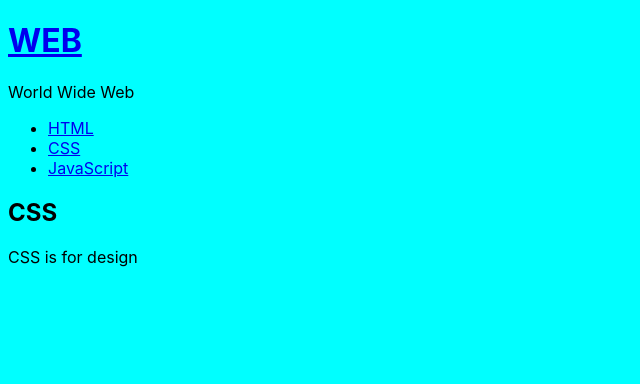
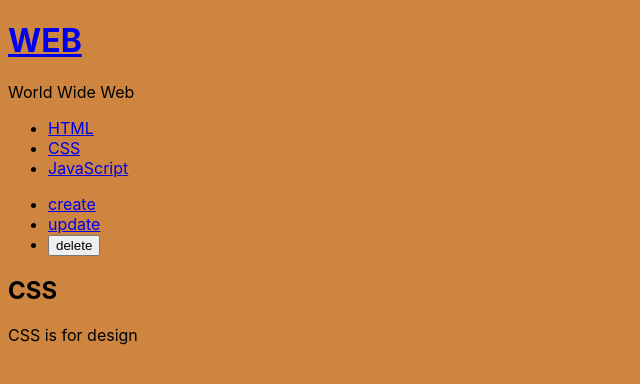
Before and after one commit to leegeonwoo3381/React-Management, a React (Create React App) app: page / in a window 1280 px wide. Shown: the top 384 px of the page, without its empty margins (0-640 px from the left). Built offline with nearby package versions, Linux system fonts and the light colour scheme.

Commit message:
create upadate delete

```diff
--- a/src/App.js
+++ b/src/App.js
@@ -4,10 +4,12 @@
 import TOC from './components/TOC';
 import COL from './components/COL';
 import Subject from './components/Subject';
+import Control from './components/Control';
 
 import './App.css';
 import React,{ Component } from 'react';
 // import Header from '../src/chrome/Header';
+// import Body from '../src/chrome/Body';
 // import Footer from '../src/chrome/Footer';
 
 // class App extends Component {
@@ -87,6 +89,11 @@ class App extends Component {
               );
           }.bind(this)}
         ></TOC>
+        <Control onChangeMode={function(_mode){
+          this.setState({
+            mode:_mode
+          });
+        }.bind(this)}></Control>
 
         <COL title={_title} desc={_desc}></COL>
       </div>
@@ -112,3 +119,67 @@ class App extends Component {
 
 
 export default App;
+
+//--------------------------------------------------------------------------------------------------------------------------
+
+// class App extends Component {
+//   constructor(props) {
+//     super(props);
+//     this.state = {
+//       mode:'read',
+//       selected_content_id:1,
+//       subject:{title:'홈',sub:'안녕하세요~'},
+//       welcome:{title:'환영합니다', desc:'안녕하세요 이건우라고 합니다. 잘부탁드립니다.'},
+//       contents:[
+//         {id:1, title:'이건우',desc:'손놈님~~'},
+//         {id:2, title:'나이',desc:'32세'},
+//         {id:3, title:'연락처', desc:'010-1234-5678'},
+//         {id:4, title:'집', desc:'서울 구로구'},
+//       ]
+//     }
+//   }
+//   render() {
+//     console.log('App render');
+//     let _title, _desc = null;
+//     if(this.state.mode === 'Welcome') {       // == 는 값이 같은 때만 사용, === 는 값과, 타입이 같은지 확인할 때 사용
+//       _title = this.state.welcome.title;
+//       _desc = this.state.welcome.desc;
+//     }else if(this.state.mode === 'read') {
+
+//       let i = 0;
+//       while(i < this.state.contents.length) {
+//         let data = this.state.contents[i];
+//         if(data.id === this.state.selected_content_id) {
+//           _title = data.title;
+//           _desc = data.desc;
+//           break;
+//         }
+//         i = i+1;
+//       }
+
+//     }
+//     return (
+//       <div>
+//         <Header
+//           title={this.state.subject.title}
+//           sub={this.state.subject.sub}
+//           onChangePage={function(){this.setState({mode:'Welcome'})}.bind(this)}
+//         ></Header>   {/* <Subject /> */}
+
+//         <Body data={this.state.contents}
+//           onChangePage={function(id){
+//             this.setState(
+//               {
+//                 mode:'read',
+//                 selected_content_id:Number(id)
+//               }
+//               );
+//           }.bind(this)}
+//         ></Body>
+
+//         <Footer title={_title} desc={_desc}></Footer>
+//       </div>
+//     );
+//   }
+// }
+// export default App;
--- /dev/null
+++ b/src/chrome/Body.js
@@ -0,0 +1,38 @@
+import React,{ Component } from 'react';
+
+class Body extends Component {
+    render() {
+      let lists = [];
+      let data = this.props.data;
+      let i = 0;
+      while(i<data.length) {
+        lists.push(<button key={data[i].id}>
+          <a
+          href={"/content/" + data[i].id}
+          data-id = {data[i].id}
+            onClick = {function(e) {
+            e.preventDefault();
+            this.props.onChangePage(e.target.dataset.id);
+          }.bind(this)}
+          >{data[i].title}</a></button>);
+        i = i + 1;
+      }
+      return (
+        <nav>
+            <br></br>
+            <hr></hr>
+            <br></br>
+            &nbsp;&nbsp;
+            {lists}
+            <br></br>
+            <br></br>
+            <hr></hr>
+            <br></br>
+
+        </nav>
+
+      );
+    }
+  }
+
+  export default Body;
--- a/src/chrome/Footer.js
+++ b/src/chrome/Footer.js
@@ -3,10 +3,10 @@ import React,{ Component } from 'react';
 class Footer extends Component {
     render() {
       return (
-        <footer>
+        <article>
           <h2>{this.props.title}</h2>
           {this.props.desc}
-        </footer>
+        </article>
       );
     }
   }
--- a/src/chrome/Header.js
+++ b/src/chrome/Header.js
@@ -4,7 +4,10 @@ class Header extends Component {
     render() {
       return(
         <header>
-          <h1>{this.props.title}</h1>
+          <h1><a href='/' onClick={function(e){
+            e.preventDefault();
+            this.props.onChangePage();
+          }.bind(this)}>{this.props.title}</a></h1>
           {this.props.sub}
         </header>
       );
--- /dev/null
+++ b/src/components/Control.js
@@ -0,0 +1,48 @@
+import React,{ Component } from "react";
+
+// 클래스 이름이 같아도 모듈 자체가 다르면 상관이 없다!
+class Subject extends Component{
+    render() {
+        console.log('Control render');
+
+        return (
+            <ul>
+                <li>
+                    <a
+                        href="/create"
+                        onClick={
+                            function(e){
+                                e.preventDefault();
+                                this.props.onChangeMode('create')
+                            }.bind(this)
+                        }
+                    >create</a>
+                </li>
+                <li>
+                    <a
+                        href="/update"
+                        onClick={
+                            function(e){
+                                e.preventDefault();
+                                this.props.onChangeMode('update')
+                            }.bind(this)
+                        }
+                    >update</a>
+                </li>
+                <li>
+                    <input
+                        type="button" value="delete"
+                        onClick={
+                            function(e){
+                                e.preventDefault();
+                                this.props.onChangeMode('delete')
+                            }.bind(this)
+                        }
+                    ></input>
+                </li>
+            </ul>
+        );
+    }
+}
+
+export default Subject;
--- a/src/index.css
+++ b/src/index.css
@@ -1,6 +1,6 @@
 body {
   margin: 1;
-  background-color: aqua;
+  background-color: peru;
   font-family: -apple-system, BlinkMacSystemFont, 'Segoe UI', 'Roboto', 'Oxygen',
     'Ubuntu', 'Cantarell', 'Fira Sans', 'Droid Sans', 'Helvetica Neue',
     sans-serif;
```
